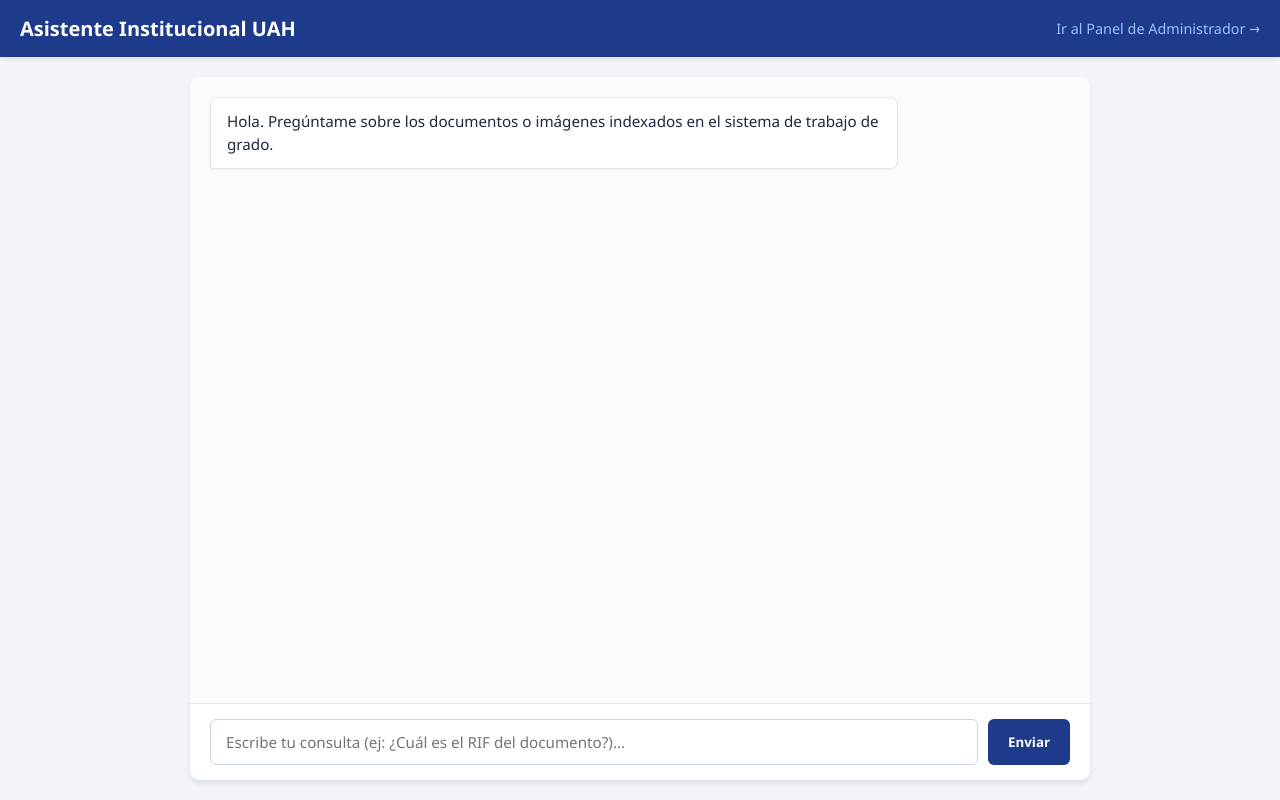
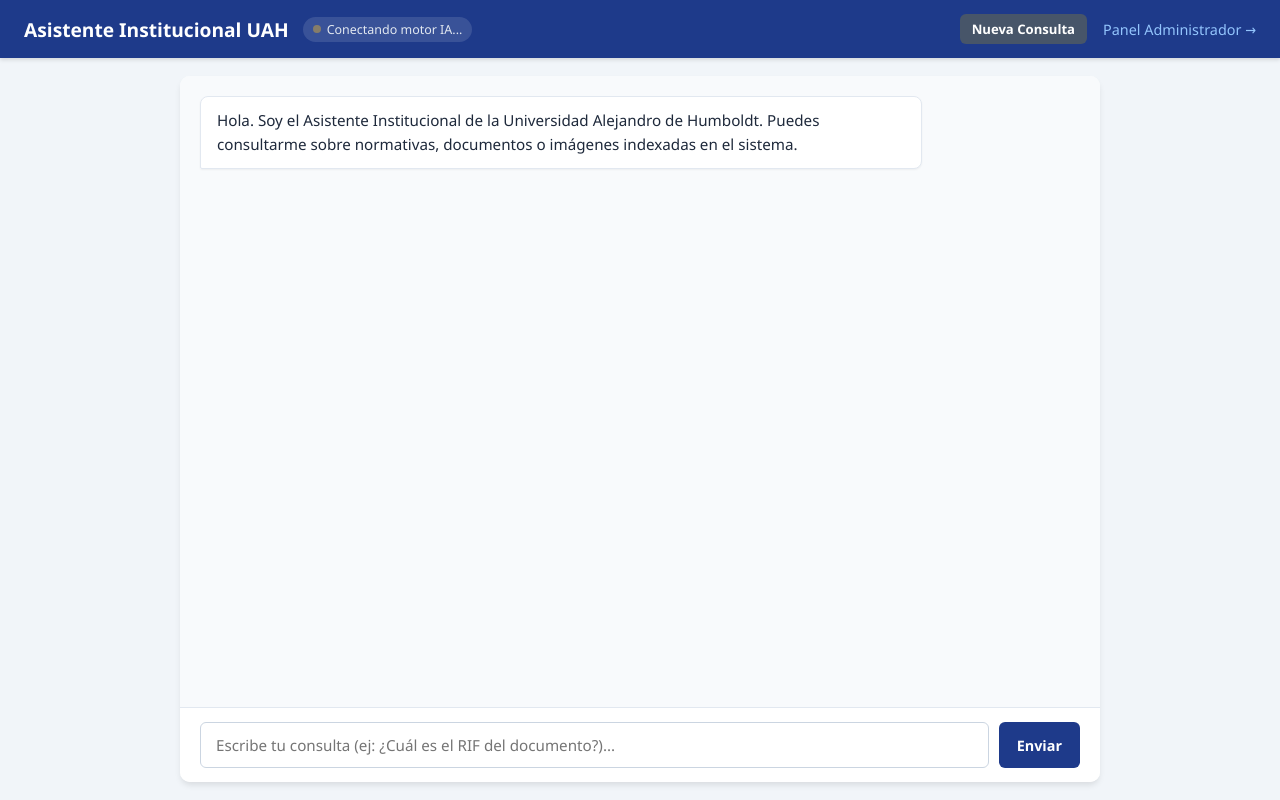
Before and after one commit to fireproyect/HumboldtRag, a plain HTML site: page frontend/index.html in a window 1280 px wide. Drawn offline with nearby package versions, Linux system fonts and the light colour scheme.

Commit message:
Update index.html

```diff
--- a/frontend/index.html
+++ b/frontend/index.html
@@ -4,167 +4,31 @@
     <meta charset="UTF-8">
     <meta name="viewport" content="width=device-width, initial-scale=1.0">
     <title>Asistente Institucional UAH - Trabajo de Grado</title>
-
-    <!-- Librería marked.js CDN para soporte de Markdown y Tablas -->
+    <link rel="stylesheet" href="styles.css">
+    <!-- Librería marked.js y DOMPurify para renderizado seguro de Markdown y Tablas -->
     <script src="https://cdn.jsdelivr.net/npm/marked/marked.min.js"></script>
-
-    <!-- Estilos CSS Generales y Tablas Institucionales -->
-    <style>
-        * {
-            box-sizing: border-box;
-            margin: 0;
-            padding: 0;
-            font-family: 'Segoe UI', Tahoma, Geneva, Verdana, sans-serif;
-        }
-        body {
-            background-color: #f1f5f9;
-            color: #1e293b;
-            display: flex;
-            flex-direction: column;
-            height: 100vh;
-        }
-        header {
-            background-color: #1e3a8a; /* Azul institucional UAH */
-            color: white;
-            padding: 15px 20px;
-            display: flex;
-            justify-content: space-between;
-            align-items: center;
-            box-shadow: 0 2px 4px rgba(0,0,0,0.1);
-        }
-        header h1 {
-            font-size: 1.25rem;
-            font-weight: 600;
-        }
-        header a {
-            color: #93c5fd;
-            text-decoration: none;
-            font-size: 0.9rem;
-            font-weight: 500;
-        }
-        header a:hover {
-            text-decoration: underline;
-        }
-        #chat-container {
-            flex: 1;
-            max-width: 900px;
-            width: 100%;
-            margin: 20px auto;
-            background: white;
-            border-radius: 10px;
-            box-shadow: 0 4px 6px -1px rgba(0, 0, 0, 0.1);
-            display: flex;
-            flex-direction: column;
-            overflow: hidden;
-        }
-        #chat-messages {
-            flex: 1;
-            padding: 20px;
-            overflow-y: auto;
-            display: flex;
-            flex-direction: column;
-            gap: 15px;
-            background-color: #f8fafc;
-        }
-        .message {
-            max-width: 80%;
-            padding: 12px 16px;
-            border-radius: 8px;
-            line-height: 1.5;
-            font-size: 0.95rem;
-            word-wrap: break-word;
-        }
-        .message.user {
-            background-color: #3b82f6;
-            color: white;
-            align-self: flex-end;
-            border-bottom-right-radius: 2px;
-        }
-        .message.bot {
-            background-color: #ffffff;
-            color: #1e293b;
-            align-self: flex-start;
-            border-bottom-left-radius: 2px;
-            border: 1px solid #e2e8f0;
-            box-shadow: 0 1px 2px rgba(0,0,0,0.05);
-        }
-
-        /* Estilos clave para renderizar tablas Markdown dentro del chat */
-        .msg-content table {
-            width: 100%;
-            border-collapse: collapse;
-            margin: 12px 0;
-            font-size: 0.9em;
-            background-color: #ffffff;
-            border-radius: 6px;
-            overflow: hidden;
-            box-shadow: 0 1px 3px rgba(0,0,0,0.1);
-        }
-        .msg-content th, .msg-content td {
-            border: 1px solid #cbd5e1;
-            padding: 8px 12px;
-            text-align: left;
-        }
-        .msg-content th {
-            background-color: #1e3a8a;
-            color: #ffffff;
-            font-weight: 600;
-        }
-        .msg-content tr:nth-child(even) {
-            background-color: #f8fafc;
-        }
-        .msg-content p {
-            margin-bottom: 8px;
-        }
-        .msg-content p:last-child {
-            margin-bottom: 0;
-        }
-
-        #chat-input-area {
-            padding: 15px 20px;
-            background: white;
-            border-top: 1px solid #e2e8f0;
-            display: flex;
-            gap: 10px;
-        }
-        #user-input {
-            flex: 1;
-            padding: 12px 15px;
-            border: 1px solid #cbd5e1;
-            border-radius: 6px;
-            outline: none;
-            font-size: 0.95rem;
-            transition: border-color 0.2s;
-        }
-        #user-input:focus {
-            border-color: #3b82f6;
-        }
-        #send-btn {
-            background-color: #1e3a8a;
-            color: white;
-            border: none;
-            padding: 0 20px;
-            border-radius: 6px;
-            cursor: pointer;
-            font-weight: 600;
-            transition: background-color 0.2s;
-        }
-        #send-btn:hover {
-            background-color: #1e40af;
-        }
-    </style>
+    <script src="https://cdn.jsdelivr.net/npm/dompurify@3.1.6/dist/purify.min.js"></script>
 </head>
-<body>
+<body class="chat-page">
 
     <header>
-        <h1>Asistente Institucional UAH</h1>
-        <a href="admin.html">Ir al Panel de Administrador →</a>
+        <div class="header-left">
+            <h1>Asistente Institucional UAH</h1>
+            <div class="status-badge" id="server-status">
+                <span class="status-dot" id="status-dot"></span>
+                <span id="status-text">Conectando motor IA...</span>
+            </div>
+        </div>
+        <div class="header-actions">
+            <button class="secondary" onclick="limpiarChat()" style="padding: 6px 12px; font-size: 0.82rem;">Nueva Consulta</button>
+            <a href="admin.html">Panel Administrador →</a>
+        </div>
     </header>
 
     <div id="chat-container">
         <div id="chat-messages">
             <div class="message bot">
-                <div class="msg-content">Hola. Pregúntame sobre los documentos o imágenes indexados en el sistema de trabajo de grado.</div>
+                <div class="msg-content">Hola. Soy el Asistente Institucional de la Universidad Alejandro de Humboldt. Puedes consultarme sobre normativas, documentos o imágenes indexadas en el sistema.</div>
             </div>
         </div>
 
@@ -174,7 +38,6 @@
         </div>
     </div>
 
-    <!-- Archivo de lógica de la aplicación -->
     <script src="app.js"></script>
 </body>
 </html>
```
